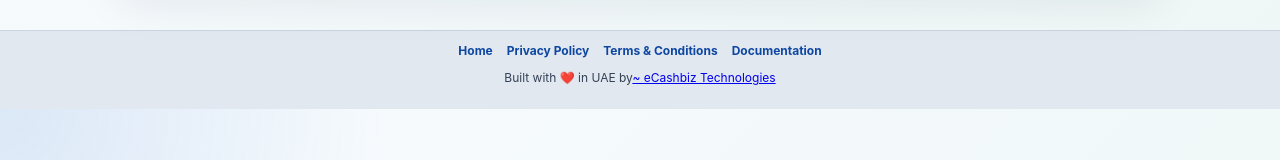
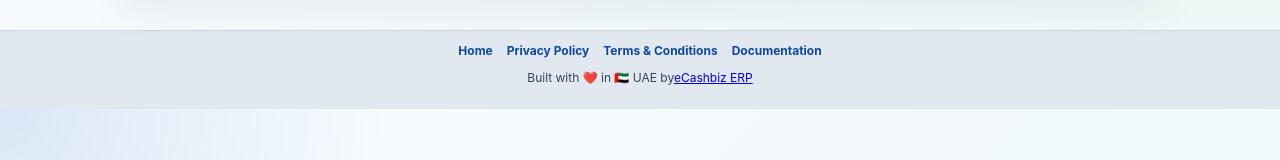
Before and after one commit to aimzworld007/FTA-VAT-TAX-Calculator, a React (Vite) app: page / in a window 1280 px wide. Shown: the part 386-546 px from the top of the page. Built offline with nearby package versions, Linux system fonts and the light colour scheme; the HTML template or start-up script is replaced by a standard one.

Commit message:
Update AppFooter.jsx

```diff
--- a/src/features/layout/AppFooter.jsx
+++ b/src/features/layout/AppFooter.jsx
@@ -11,9 +11,9 @@ export function AppFooter() {
         <RouteLink to='/documentation'>Documentation</RouteLink>
       </nav>
      <p>
-  Built with ❤️ in UAE by
-  <a href="https://ecashbiz.com/landing" target="_blank">
-         ~ eCashbiz Technologies
+  Built with ❤️ in  🇦🇪 UAE by
+             <a href="https://ecashbiz.com/landing" target="_blank">
+       eCashbiz ERP
   </a>
 </p>
     </footer>
```
